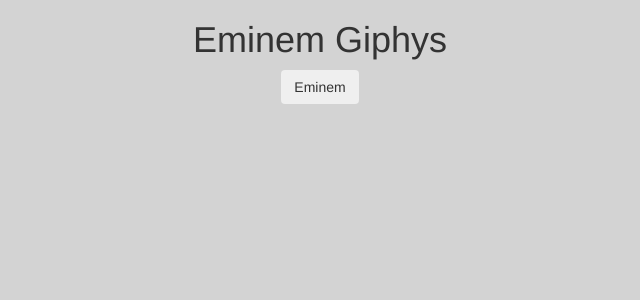
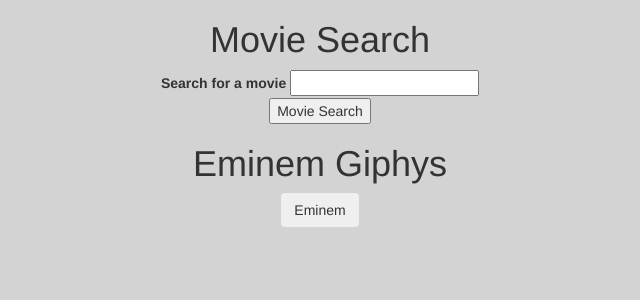
Before and after one commit to dmerk2/eminem, a PHP site: page / in a window 1280 px wide. Shown: the top 300 px of the page, without its empty margins (320-960 px from the left). Run offline with PHP 8.4, Linux system fonts and the light colour scheme; some libraries are stand-ins or nearby versions; some web fonts are replaced.

Commit message:
added API from ombd.com movies

```diff
--- a/assets/CSS/style.css
+++ b/assets/CSS/style.css
@@ -16,3 +16,7 @@ h1 {
 #gifsAppearHere {
 	text-align: center;
 }
+
+.container{
+	text-align: center;
+}
--- a/assets/Javascript/js.js
+++ b/assets/Javascript/js.js
@@ -1,3 +1,24 @@
+	// This .on("click") function will trigger the AJAX Call
+	$('#findMovie').on('click', function(){
+
+		// Here we grab the text from the input box
+		var movie = $('#movie-input').val();
+
+		// Here we assemble our URL
+		var queryURLomdb = "http://www.omdbapi.com/?t=" + movie + "&y=&plot=short&r=json";
+
+		$.ajax({url: queryURLomdb, method: "GET"})
+		.done(function(response){
+		  console.log(response);
+		  $('#movieView').html(JSON.stringify(response));
+
+		});
+		return false;
+	})
+
+
+
+
 $('button').on('click', function() {
 	var p = $(this).data('person');
 	var queryURL = "http://api.giphy.com/v1/gifs/search?q=" + p + "&api_key=dc6zaTOxFJmzC&limit=10";
@@ -7,6 +28,7 @@ $('button').on('click', function() {
 	  	method: 'GET'
 		})
 		.done(function(response) {
+			console.log(response)
 	var results = response.data;
 
 for (var i = 0; i < results.length; i++) {
--- a/index.html
+++ b/index.html
@@ -8,6 +8,21 @@
 	<title>Eminem</title>
 </head>
 <body>
+
+<div class="container">
+  <h1>Movie Search</h1>
+
+  <!-- We'll e dumping our JSON contents in here -->
+  <div id="movieView"></div>
+  <div id="actors"></div>
+  <!-- This form will be where users input data about the movies -->
+  <form id="movie-form">
+    <label for="movie-input">Search for a movie</label>
+    <input type="text" id="movie-input"><br>
+
+    <!-- This button will trigger our AJAX call -->
+    <input id="findMovie" type="submit" value="Movie Search">
+  </form>
 
 <h1>Eminem Giphys</h1>
 
```
